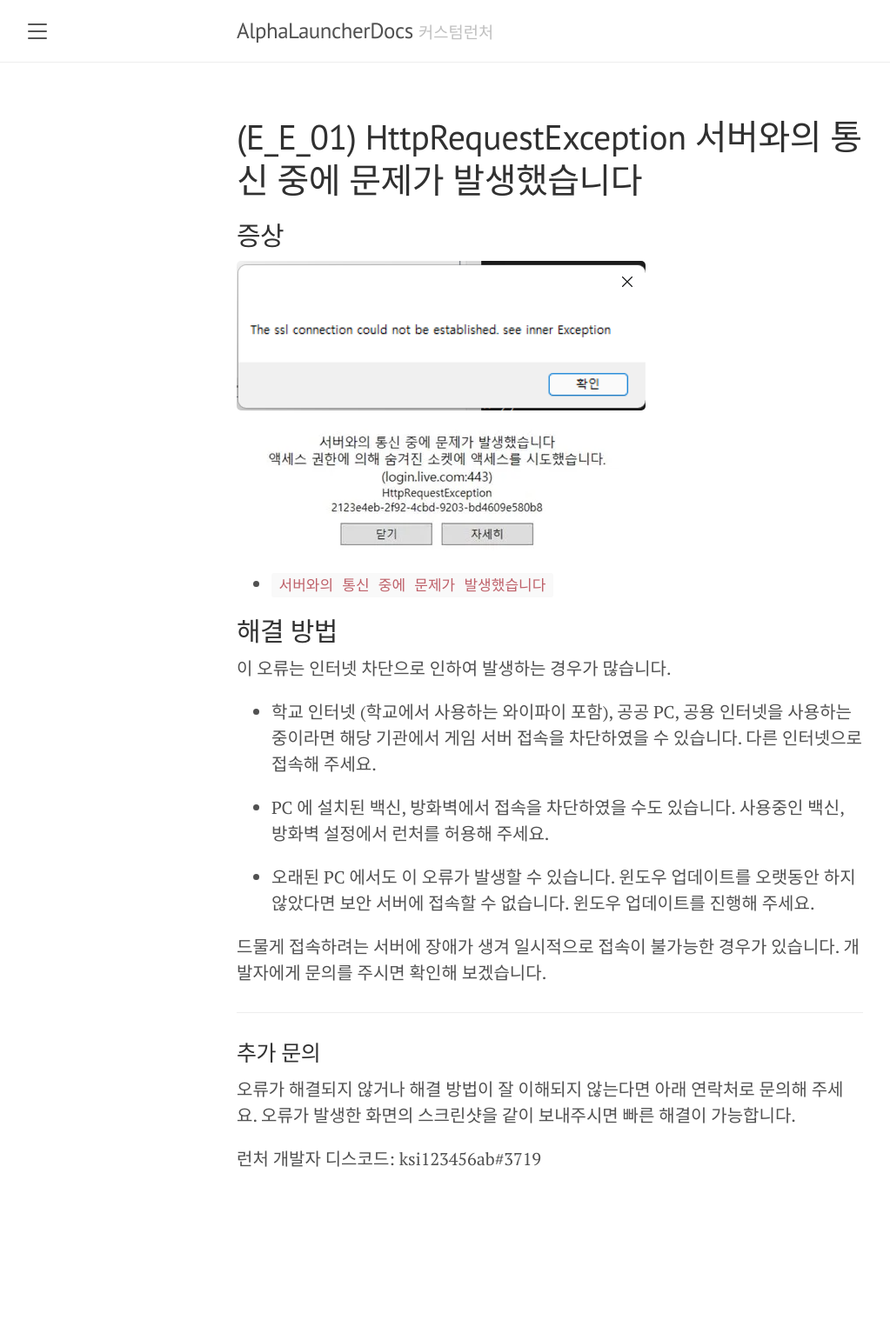
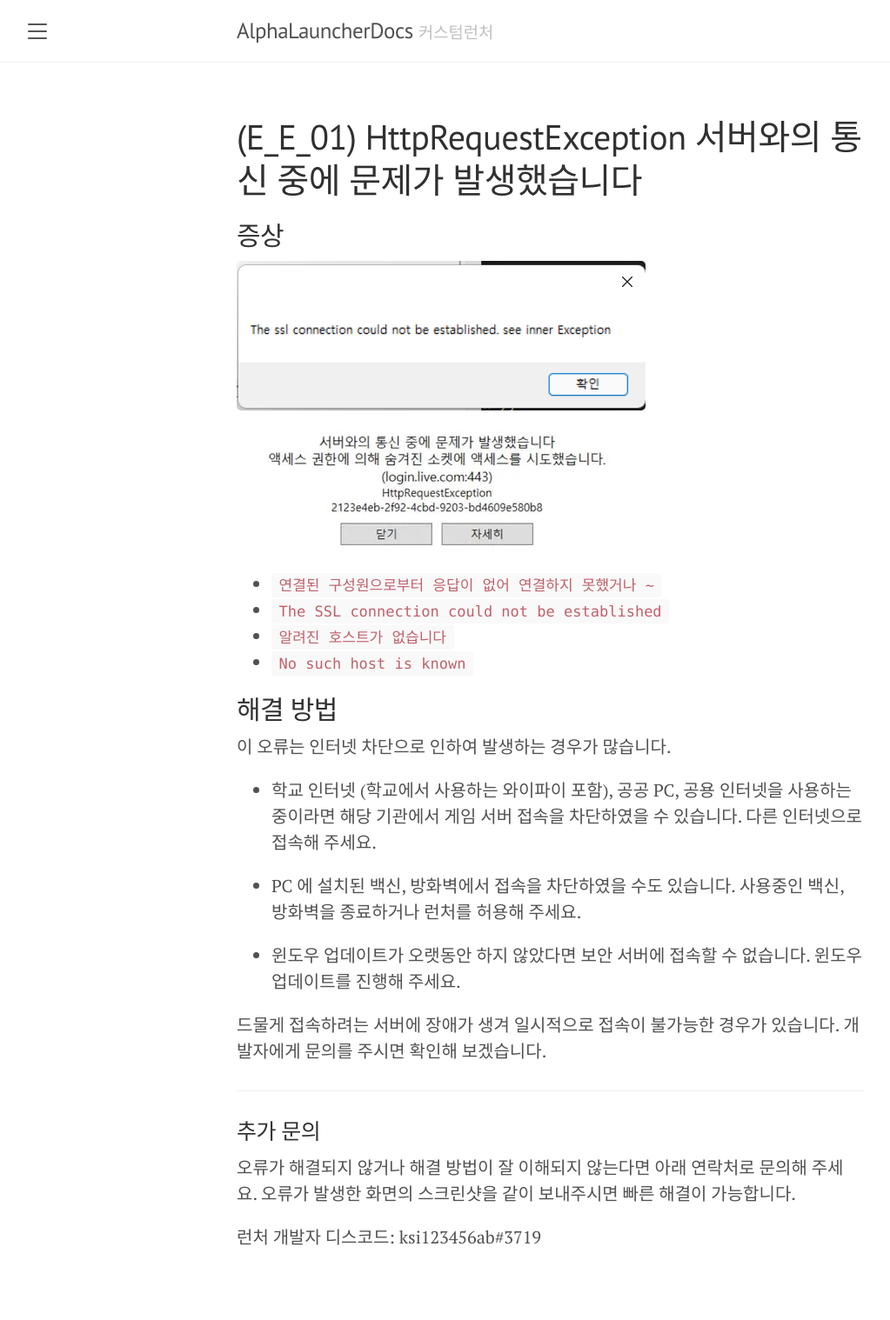
Before and after one commit to isk162534/AlphaLauncherDocs, a Jekyll site: the page built from collections/_error_posts/E_E_01.md, in a window 1280 px wide. Shown: the whole page at 87% size, without its empty margins (8-1031 px from the left). Built offline with Jekyll 4.4.1, drawn with Linux system fonts in a browser that asks for light colours; before the commit the page ends 1428 px from its top, so only the background shows below that.

Commit message:
HttpRequestException 내용보충

```diff
--- a/collections/_error_posts/E_E_01.md
+++ b/collections/_error_posts/E_E_01.md
@@ -9,7 +9,12 @@ title: (E_E_01) HttpRequestException 서버와의 통신 중에 문제가 발생
 
 ![]({{site.url}}/assets/E_E_01_02.png)
 
-- `서버와의 통신 중에 문제가 발생했습니다`
+
+
+- `연결된 구성원으로부터 응답이 없어 연결하지 못했거나 ~`
+- `The SSL connection could not be established`
+- `알려진 호스트가 없습니다`
+- `No such host is known`
 
 ## 해결 방법
 
@@ -17,8 +22,8 @@ title: (E_E_01) HttpRequestException 서버와의 통신 중에 문제가 발생
 
 - 학교 인터넷 (학교에서 사용하는 와이파이 포함), 공공 PC, 공용 인터넷을 사용하는 중이라면 해당 기관에서 게임 서버 접속을 차단하였을 수 있습니다. 다른 인터넷으로 접속해 주세요.
 
-- PC 에 설치된 백신, 방화벽에서 접속을 차단하였을 수도 있습니다. 사용중인 백신, 방화벽 설정에서 런처를 허용해 주세요.
+- PC 에 설치된 백신, 방화벽에서 접속을 차단하였을 수도 있습니다. 사용중인 백신, 방화벽을 종료하거나 런처를 허용해 주세요.
 
-- 오래된 PC 에서도 이 오류가 발생할 수 있습니다. 윈도우 업데이트를 오랫동안 하지 않았다면 보안 서버에 접속할 수 없습니다. 윈도우 업데이트를 진행해 주세요.
+- 윈도우 업데이트가 오랫동안 하지 않았다면 보안 서버에 접속할 수 없습니다. 윈도우 업데이트를 진행해 주세요.
 
 드물게 접속하려는 서버에 장애가 생겨 일시적으로 접속이 불가능한 경우가 있습니다. 개발자에게 문의를 주시면 확인해 보겠습니다.
```
